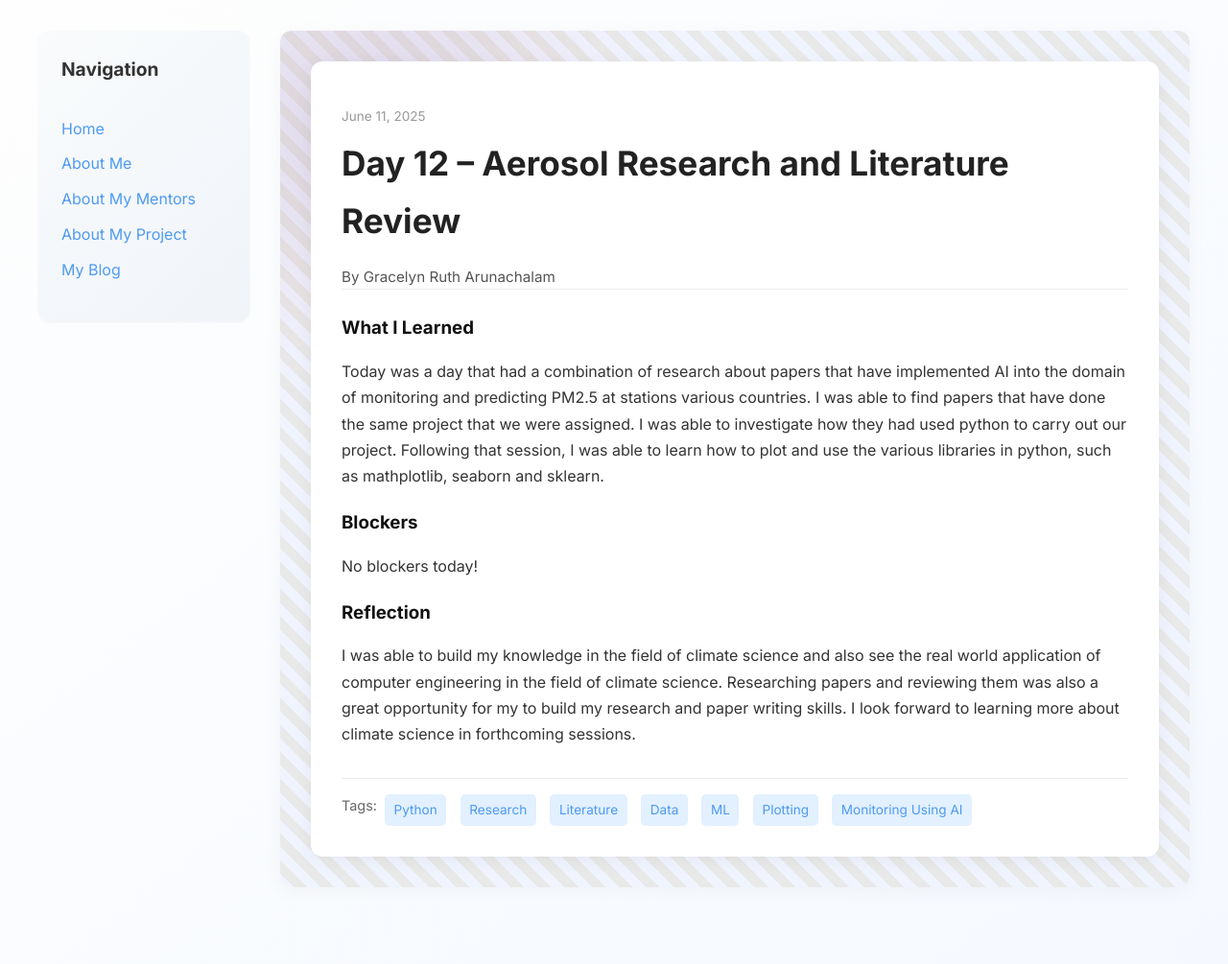
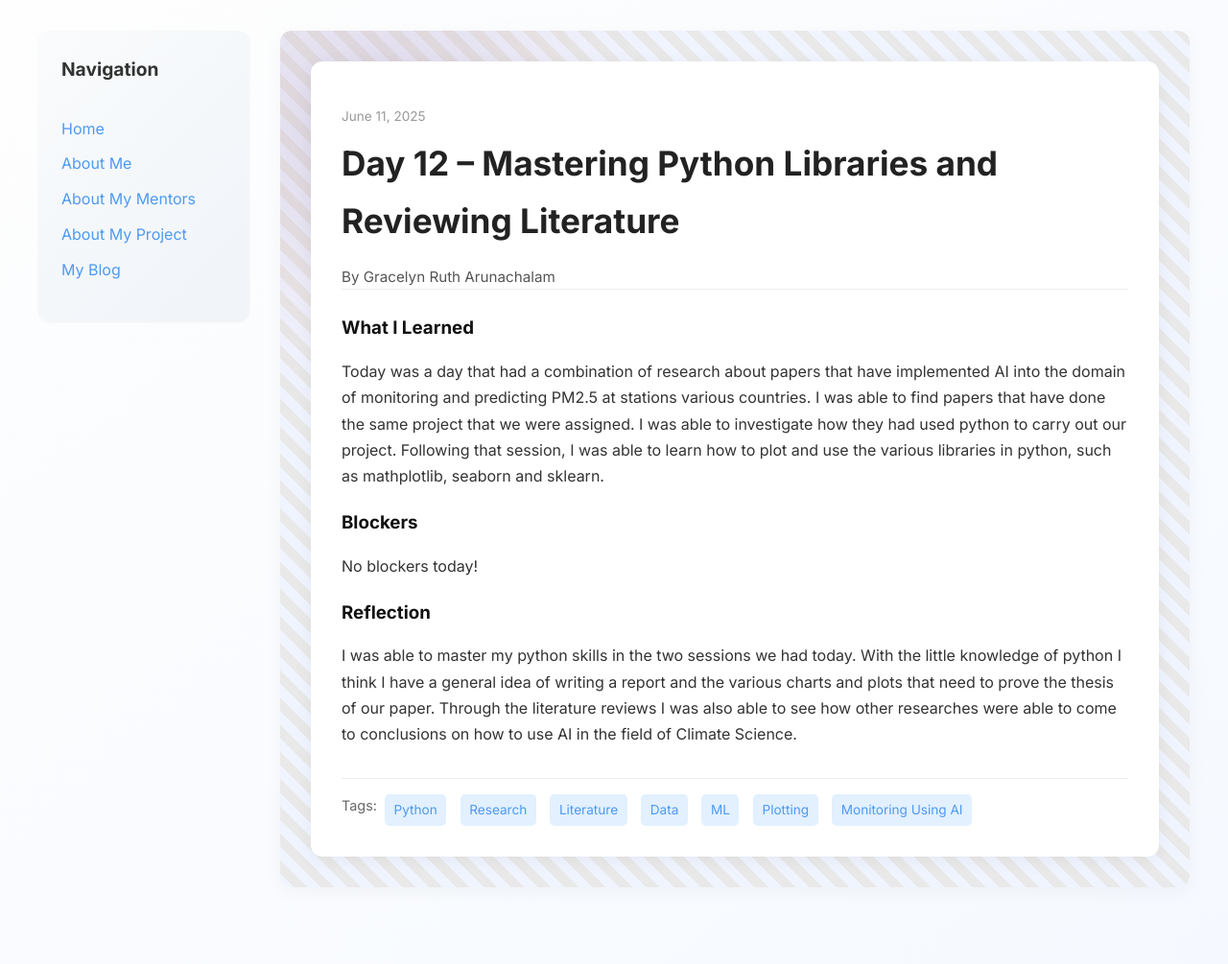
Before and after one commit to GracelynRuth/GracelynRuth.github.io, a Jekyll site: the page built from _posts/2025-06-11-day-12.md, in a window 1280 px wide. Shown: the whole page at 96% size. Built offline with Jekyll 4.4.1, drawn with Linux system fonts in a browser that asks for light colours.

Commit message:
Update 2025-06-11-day-12.md

```diff
--- a/_posts/2025-06-11-day-12.md
+++ b/_posts/2025-06-11-day-12.md
@@ -1,6 +1,6 @@
 ---
 layout: post
-title: "Day 12 – Aerosol Research and Literature Review"
+title: "Day 12 – Mastering Python Libraries and Reviewing Literature"
 date: 2025-06-11
 author: Gracelyn Ruth Arunachalam
 permalink: /day12.html
@@ -13,5 +13,5 @@ blockers: |
   No blockers today!
 
 reflection: |
-  I was able to build my knowledge in the field of climate science and also see the real world application of computer engineering in the field of climate science. Researching papers and reviewing them was also a great opportunity for my to build my research and paper writing skills. I look forward to learning more about climate science in forthcoming sessions.
+   I was able to master my python skills in the two sessions we had today. With the little knowledge of python I think I have a general idea of writing a report and the various charts and plots that need to prove the thesis of our paper. Through the literature reviews I was also able to see how other researches were able to come to conclusions on how to use AI in the field of Climate Science.
 ---
```
